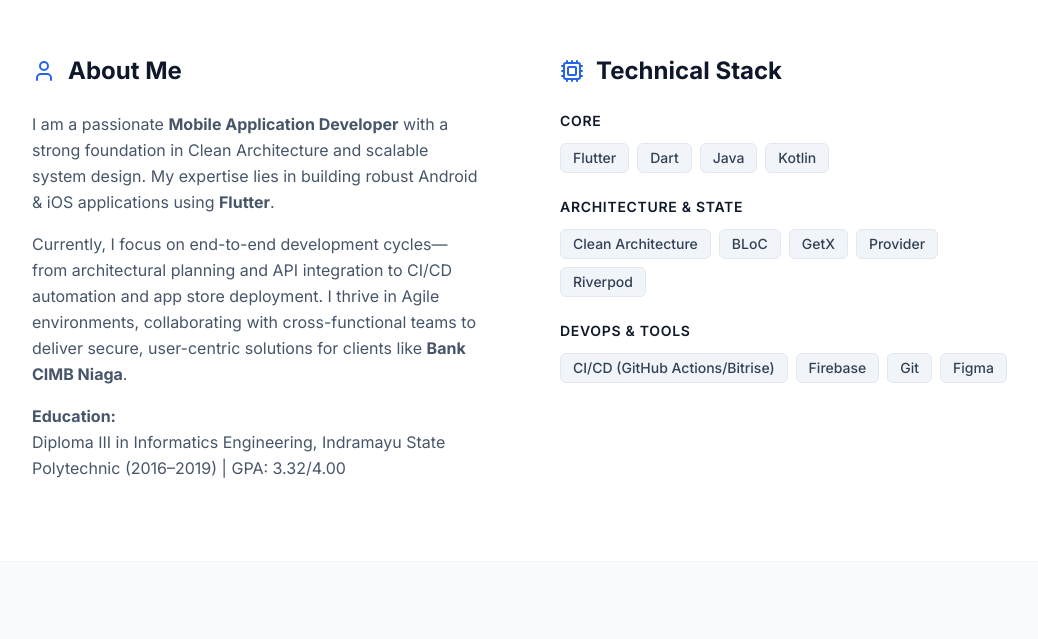
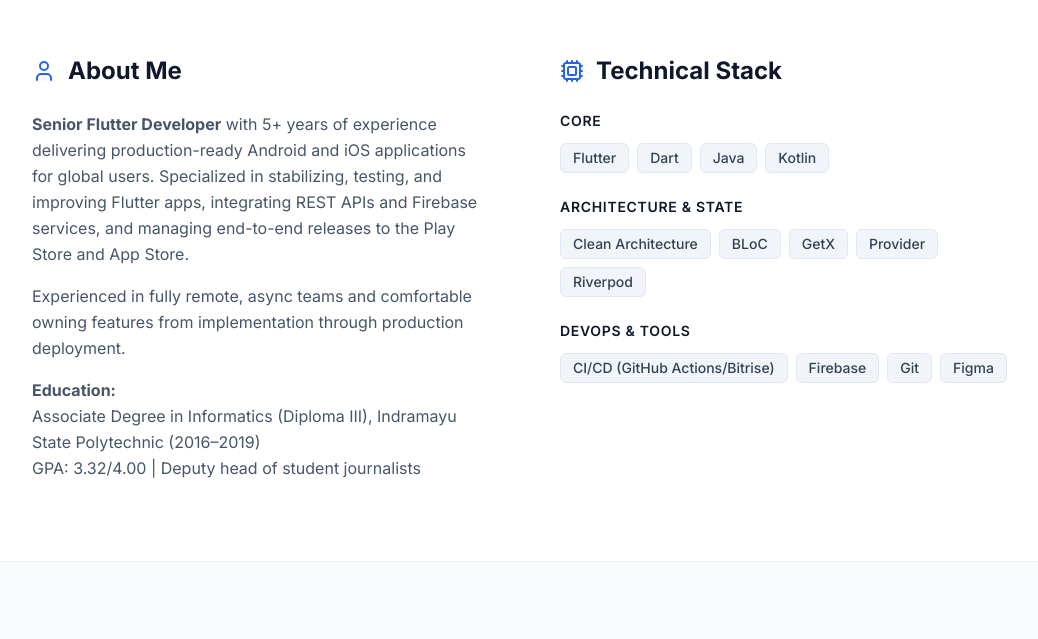
Before and after one commit to Noufalgithub/flutter-portofolio, a plain HTML site: page index.html in a window 1280 px wide. Shown: the part 788-1427 px from the top of the page, without its empty margins (120-1158 px from the left). Drawn offline with nearby package versions, Linux system fonts and the light colour scheme.

Commit message:
customize

```diff
--- a/index.html
+++ b/index.html
@@ -98,14 +98,15 @@
                 </h2>
                 <div class="prose prose-slate text-slate-600 leading-relaxed">
                     <p class="mb-4">
-                        I am a passionate <strong>Mobile Application Developer</strong> with a strong foundation in Clean Architecture and scalable system design. My expertise lies in building robust Android & iOS applications using <strong>Flutter</strong>.
+                        <strong>Senior Flutter Developer</strong> with 5+ years of experience delivering production-ready Android and iOS applications for global users. Specialized in stabilizing, testing, and improving Flutter apps, integrating REST APIs and Firebase services, and managing end-to-end releases to the Play Store and App Store.
                     </p>
                     <p class="mb-4">
-                        Currently, I focus on end-to-end development cycles—from architectural planning and API integration to CI/CD automation and app store deployment. I thrive in Agile environments, collaborating with cross-functional teams to deliver secure, user-centric solutions for clients like <strong>Bank CIMB Niaga</strong>.
+                        Experienced in fully remote, async teams and comfortable owning features from implementation through production deployment.
                     </p>
                     <p>
                         <strong>Education:</strong><br>
-                        Diploma III in Informatics Engineering, Indramayu State Polytechnic (2016–2019) | GPA: 3.32/4.00
+                        Associate Degree in Informatics (Diploma III), Indramayu State Polytechnic (2016–2019)<br>
+                        GPA: 3.32/4.00 | Deputy head of student journalists
                     </p>
                 </div>
             </div>
```
